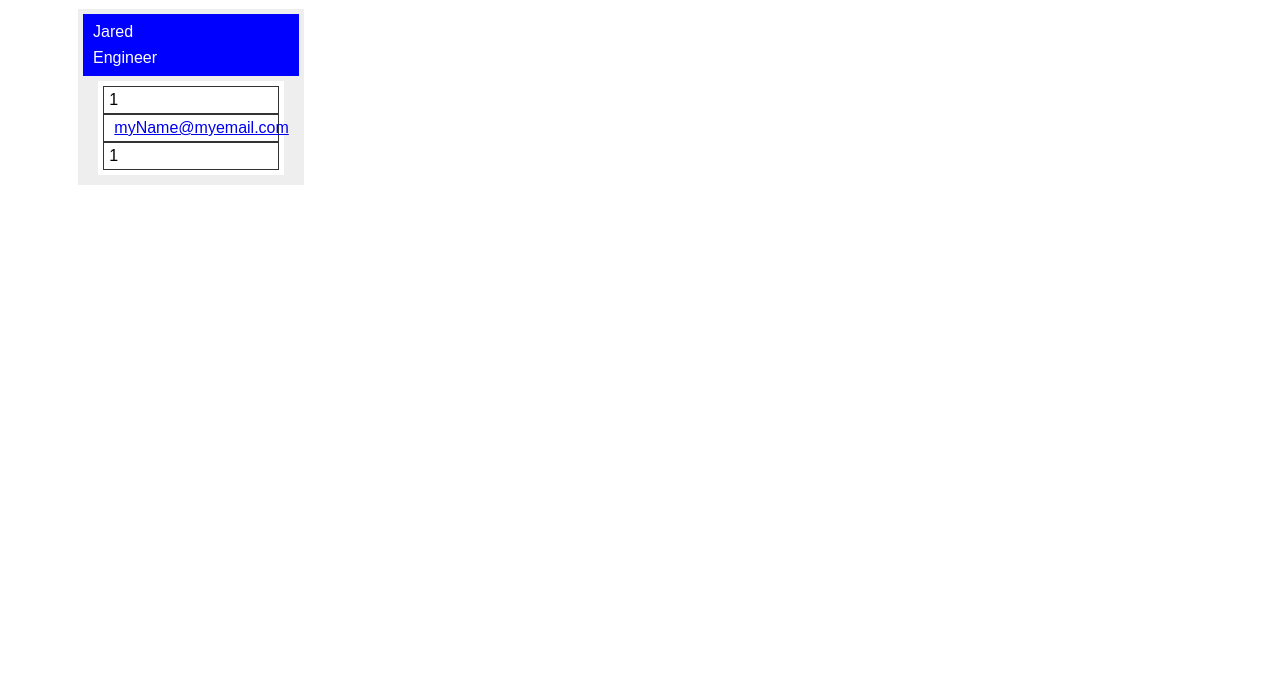
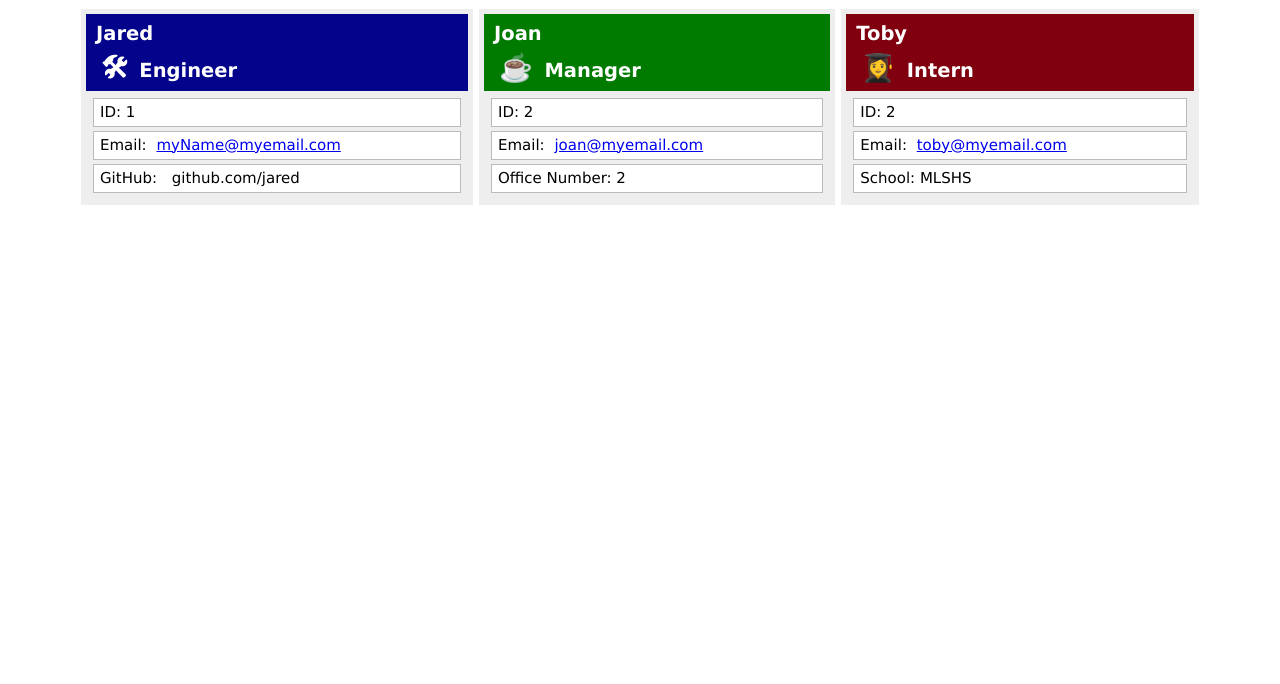
Before and after one commit to rschragger/BC10-Team-Profile-Generator, a website: page assets/Design/design.html in a window 1280 px wide. Shown: the part 116-800 px from the top of the page. Drawn offline with Linux system fonts and the light colour scheme.

Commit message:
Working on css & html section

```diff
--- a/assets/Design/design.html
+++ b/assets/Design/design.html
@@ -13,17 +13,45 @@
 <h1> Team Profile</h1>
     </header>
     <section class="main">
-        <div class="card" id="card1">
+        <div class="card engineer" id="card1">
             <div class="card-head">
-                <div class="employeeName">Jared</div>
-                <div class="role">Engineer</div>
+                <h3 class="employeeName">Jared</h3>
+                <h4 class="role"><span class="roleIcon">🛠</span> Engineer</h4>
             </div>
             <div class="cardBody">
                 <ul class="detailList">
-                    <li class="detail id">1</li>
-                    <li class="detail email"><a class="emailLink" href="mailto: myName@myemail.com">myName@myemail.com</a>
+                    <li class="detail id">ID: 1</li>
+                    <li class="detail email">Email: <a class="emailLink" href="mailto: myName@myemail.com">myName@myemail.com</a>
                        </li>
-                    <li class="detail officeNumber">1</li>
+                    <li class="detail gitHub">GitHub: <a href="https://github.com/jared"></a>github.com/jared</li>
+                </ul>
+            </div>
+        </div>
+        <div class="card manager" id="card2">
+            <div class="card-head">
+                <h3 class="employeeName">Joan</h3>
+                <h4 class="role"><span class="roleIcon">☕️</span> Manager</h4>
+            </div>
+            <div class="cardBody">
+                <ul class="detailList">
+                    <li class="detail id">ID: 2</li>
+                    <li class="detail email">Email: <a class="emailLink" href="mailto: joan@myemail.com">joan@myemail.com</a>
+                       </li>
+                    <li class="detail officeNumber">Office Number: 2</li>
+                </ul>
+            </div>
+        </div>
+        <div class="card intern" id="card3">
+            <div class="card-head">
+                <h3 class="employeeName">Toby</h3>
+                <h4 class="role"><span class="roleIcon">👩‍🎓</span> Intern</h4>
+            </div>
+            <div class="cardBody">
+                <ul class="detailList">
+                    <li class="detail id">ID: 2</li>
+                    <li class="detail email">Email: <a class="emailLink" href="mailto: toby@myemail.com">toby@myemail.com</a>
+                       </li>
+                    <li class="detail school">School: MLSHS</li>
                 </ul>
             </div>
         </div>
--- a/assets/Design/style.css
+++ b/assets/Design/style.css
@@ -1,45 +1,77 @@
-*{
-padding: 5px;
+* {
+    padding: 5px;
+    font-family: 'Lucida Sans', 'Lucida Sans Regular', 'Lucida Grande', 'Lucida Sans Unicode', Geneva, Verdana, sans-serif;
+    font-size: 15px;
 }
 
-.header{
+.header {
     font-size: 3rem;
     text-align: center;
     color: white;
-background-color: red;
-width: 90%;
-padding: 20px;
-margin: 6px auto;
+    background-color: rgb(105, 5, 198);
+    width: 90%;
+    padding: 20px;
+    margin: 6px auto;
+    min-width: 300px;
 }
 
-.main{
+.main {
     width: 90%;
-    margin:auto;
+    margin: auto;
     display: flex;
-    flex: 1 0 300px;
+    flex-wrap: wrap;
+    justify-content: space-around;
 }
 
-.card{
-background-color: #eee;
-display: flex;
-flex-direction: column;
+.card {
+    background-color: #eee;
+    display: flex;
+    flex-direction: column;
+    flex: 1 0 auto;
+    max-width: 50%;
+    min-width: 250px;
+    margin: 3px;
 }
 
-.card-head{
-    color:white;
-    background-color: blue;
-
+.card-head {
+    font-size: 1.3rem;
+    color: white;
+}
+.manager>.card-head {
+    background-color: rgb(0, 123, 0);
+}
+.engineer>.card-head {
+    background-color: rgb(3, 3, 139);
+}
+.intern>.card-head {
+    background-color: rgb(128, 0, 15);
+}
+.roleIcon{
+    font-size: 1.8rem;
+}
+.cardBody {
+    padding: 0;
 }
 
-.detailList{
-    width: 90%;
-    background-color: white;
-    margin:auto;
+.detailList {
+    width: 100%;
+    /* background-color: white; */
+    margin: auto;
     display: flex;
     flex-direction: column;
 }
 
-.detail{
-    border: 1px solid #333;
-    height: auto;
+.detail {
+    border: 1px solid #bbb;
+    height: min-content;
+    margin: 2px;
+    padding: 6px;
+    background-color: white;
 }
+
+@media screen and (max-width: 560px) {
+    .card {
+        max-width: 90%;
+    }
+
+}
```
